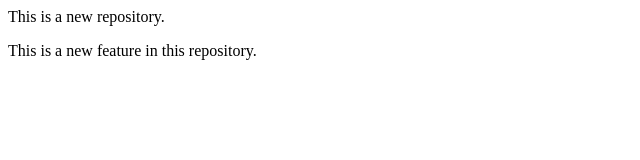
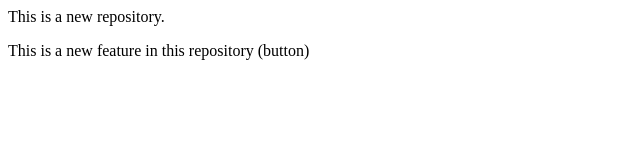
Before and after one commit to Cassini711/localrepo, a plain HTML site: page index.html in a window 1280 px wide. Shown: the full height of the page, 0-640 px from the left. Drawn offline with Linux system fonts and the light colour scheme.

```diff
--- a/index.html
+++ b/index.html
@@ -1,2 +1,2 @@
 <p>This is a new repository.</p>
-<p>This is a new feature in this repository.</p>
+<p>This is a new feature in this repository (button)</p>
```
